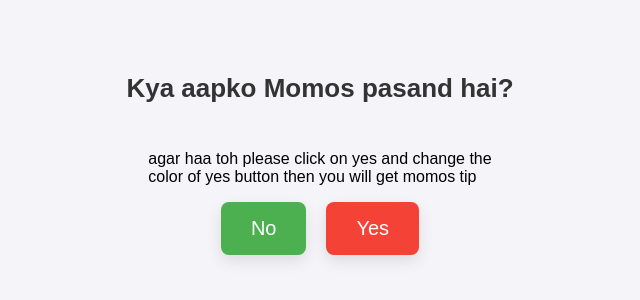
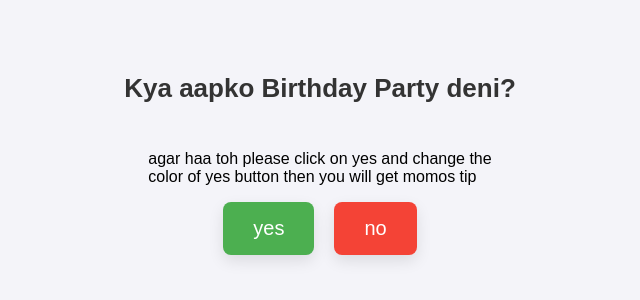
Before and after one commit to Saurav235884/prank-web, a plain HTML site: page index.html in a window 1280 px wide. Shown: the part 236-536 px from the top of the page, without its empty margins (320-960 px from the left). Drawn offline with Linux system fonts and the light colour scheme.

Commit message:
Update code

```diff
--- a/index.html
+++ b/index.html
@@ -119,12 +119,12 @@
     </head>
     <body>
 
-        <div id="label">Kya aapko Momos pasand hai?</div>
+        <div id="label">Kya aapko Birthday Party deni? </div>
         <p>agar haa toh please click on yes and change the <br/> color of yes button then you will get momos tip</p>
 
         <div class="button-container">
-            <button id="yesButton">No</button>
-            <button id="noButton">Yes</button>
+            <button id="yesButton">yes</button>
+            <button id="noButton">no</button>
         </div>
 
         <script>
@@ -139,7 +139,7 @@
 
           // Show Thank You message
           let thankYouMessage = document.createElement('div');
-          thankYouMessage.textContent = "Thank You! so much for saving my money😂";
+          thankYouMessage.textContent = "Thank You! so much 😂";
           thankYouMessage.style.fontSize = '30px';
           thankYouMessage.style.fontWeight = 'bold';
           thankYouMessage.style.color = '#4CAF50';
```
